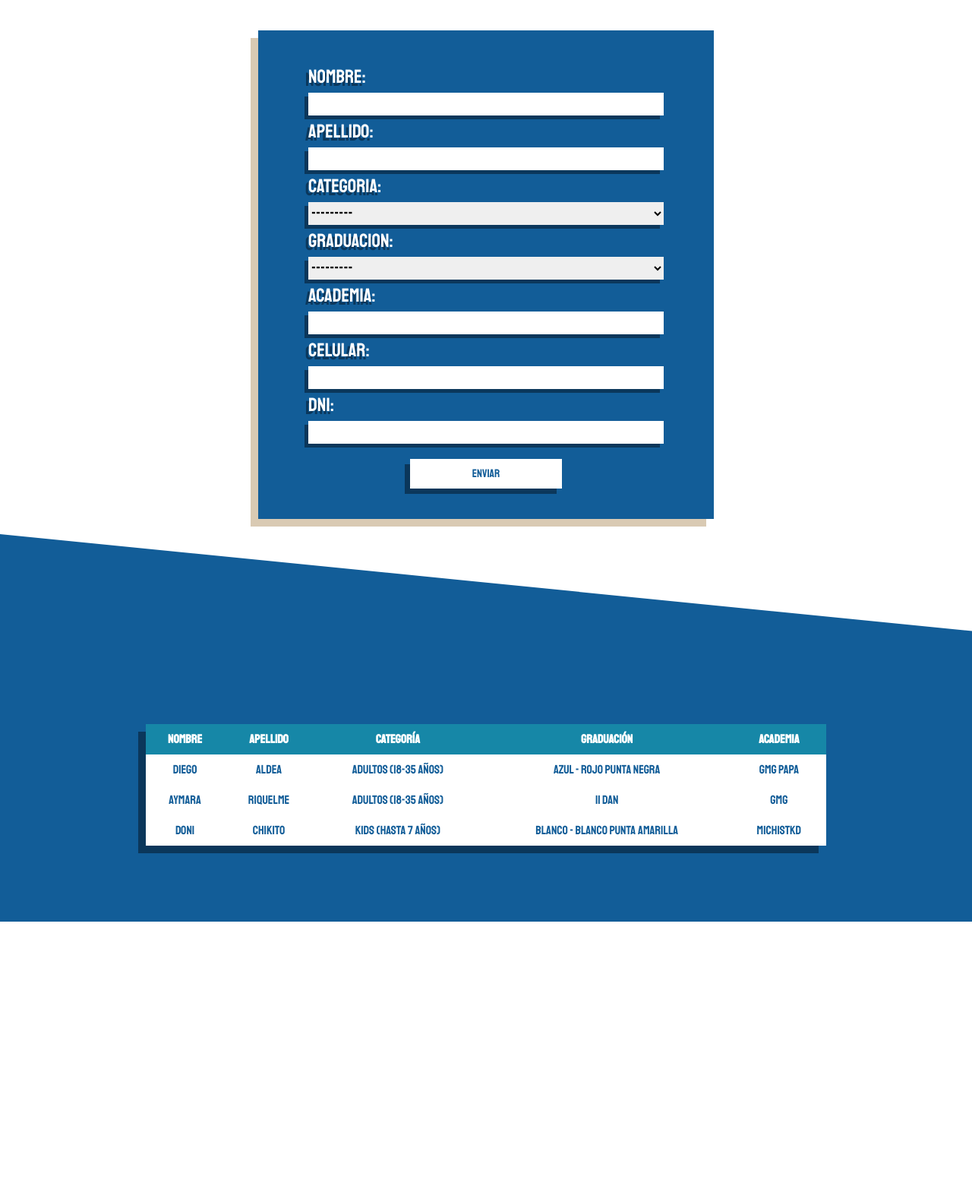
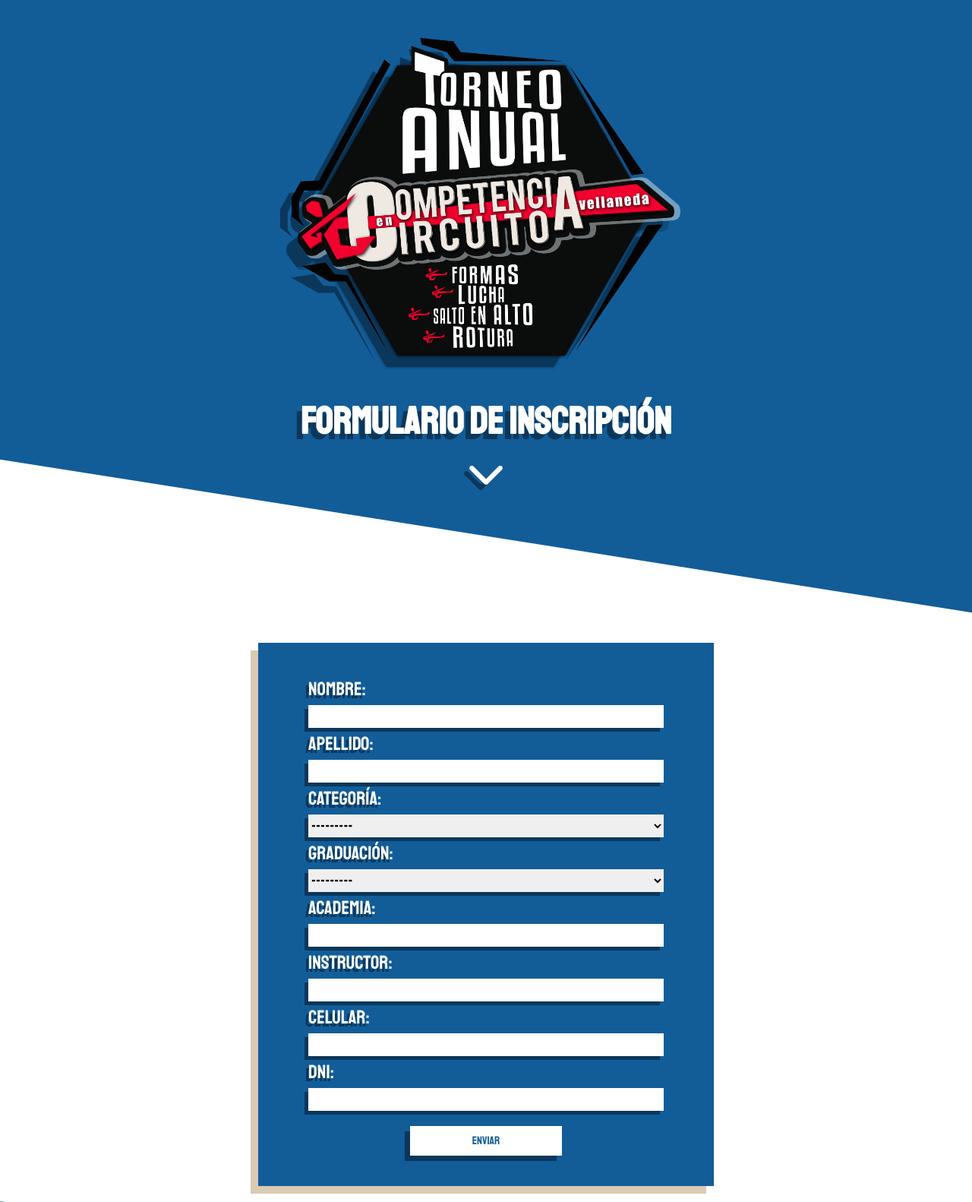
Before and after one commit to diegoaldea/inscripcionestkd, a Django app: page / in a window 1280 px wide. Shown: the top 1582 px of the page at 76% size. Before the commit the page ends 1213 px from the top, so only its background shows below. Run offline with Django 3.2, Linux system fonts and the light colour scheme; data comes from the database, SQL or seed files in the repository; both versions use the stored data as it was after the commit; some libraries are stand-ins or nearby versions.

Commit message:
add instructor

```diff
--- a/app/forms.py
+++ b/app/forms.py
@@ -5,4 +5,4 @@ from .models import Competidor
 class inscripcionForm(ModelForm):
     class Meta:
         model = Competidor
-        fields = ['nombre', 'apellido', 'categoria', 'graduacion', 'academia', 'celular', 'dni']
+        fields = ['nombre', 'apellido', 'categoria', 'graduacion', 'academia', 'instructor', 'celular', 'dni']
--- a/app/models.py
+++ b/app/models.py
@@ -25,14 +25,15 @@ class Competidor(models.Model):
 
     nombre = CharField(max_length=30, null = False, blank = False)
     apellido = CharField(max_length=30, null = False, blank = False)
-    categoria = CharField(max_length=100, null = False, blank = False, choices = categoriaChoices)
-    graduacion = CharField(max_length=100, null = False, blank = False, choices = graduacionChoices)
+    categoria = CharField(max_length=100, verbose_name="categoría", null = False, blank = False, choices = categoriaChoices)
+    graduacion = CharField(max_length=100, verbose_name="graduación", null = False, blank = False, choices = graduacionChoices)
     academia = CharField(max_length = 100, null = False, blank = False)
+    instructor = CharField(max_length=100, null = True, blank = True)
     celular = IntegerField(null = False, blank = False)
     dni = IntegerField(unique = True, null = False, blank = False)
 
     def __str__(self) -> str:
-        return self.nombre + " " + self.apellido
+        return self.nombre + " " + self.apellido + " /// " + self.academia
     class Meta:
         verbose_name = "Competidor"
         verbose_name_plural = "Competidores"
--- a/app/urls.py
+++ b/app/urls.py
@@ -3,6 +3,5 @@ from django.urls import path
 from . import views
 
 urlpatterns = [
-    path('', views.index, name="index"),
-    path('administrador/', views.administrador, name="administrador")
+    path('', views.index, name="index")
 ]
--- a/app/views.py
+++ b/app/views.py
@@ -5,6 +5,7 @@ from .models import *
 def index(request):
     inscripcion_form = inscripcionForm()
     competidores = Competidor.objects.order_by('id')
+
 
     if request.method == 'POST':
         inscripcion_form = inscripcionForm(request.POST)
@@ -18,12 +19,3 @@ def index(request):
     }
 
     return render(request, 'index.html', context)
-
-def administrador(request):
-    competidores = Competidor.objects.order_by()
-
-    context = {
-        'competidores':competidores
-    }
-
-    return render(request, 'administrador.html', context)
--- a/inscripcionesTkd/settings.py
+++ b/inscripcionesTkd/settings.py
@@ -123,7 +123,7 @@ USE_TZ = True
 STATIC_URL = '/static/'
 
 STATICFILES_DIRS = [
-    BASE_DIR / "static/css",
+    BASE_DIR / "static/",
 ]
 import os
 
@@ -131,6 +131,7 @@ STATIC_ROOT = os.path.join(BASE_DIR, "static")
 
 STATICFILES_STORAGE = 'whitenoise.storage.CompressedManifestStaticFilesStorage'
 
+
 # Default primary key field type
 # https://docs.djangoproject.com/en/3.2/ref/settings/#default-auto-field
 
--- a/static/css/index.css
+++ b/static/css/index.css
@@ -5,6 +5,44 @@
     font-family: 'Staatliches', cursive;
 }
 
+.logo{
+    background-color: #125D98;
+    clip-path: polygon(0 0, 100% 0%, 100% 100%, 0 75%);
+    padding-bottom: 100px;
+    display: flex;
+    flex-direction: column;
+    align-items: center;
+    justify-content: center;
+}
+.logo img{
+    filter: drop-shadow(-15px 15px 0 #0b375b);
+    max-width: 80%;
+    min-width: 400px;
+    height: 80%;
+}
+.img{
+    margin: 50px;
+    width: 40%;
+}
+.logo h1, .logo i{
+    width: 100%;
+    text-align: center;
+    color: #fff;
+    text-shadow: -7px 7px #0b375b;
+    font-size: 50px;
+}
+.logo i{
+    margin-bottom: 70px;
+    position: relative;
+}
+.arrow{
+    animation: arrow 1s ease infinite;
+}
+@keyframes arrow{
+    0%{top: 0;}
+    50%{top:15px}
+    100%{top:0}
+}
 .cont-form{
     width: 100%;
 
@@ -91,6 +129,7 @@ table{
     min-width: 70%;
     border-collapse: collapse;
     box-shadow: -10px 10px #0b375b;
+    overflow: scroll;
 }
 th{
     background-color: #1687A7;
--- a/templates/index.html
+++ b/templates/index.html
@@ -10,10 +10,18 @@
         <link rel="preconnect" href="https://fonts.gstatic.com" crossorigin>
         <link href="https://fonts.googleapis.com/css2?family=Staatliches&display=swap" rel="stylesheet">
 
+        <script src="https://kit.fontawesome.com/f604983684.js" crossorigin="anonymous"></script>
         {% load static %}
-        <link rel="stylesheet" type="text/css" href="{% static 'index.css' %}">
+        <link rel="stylesheet" type="text/css" href="{% static '/css/index.css' %}">
     </head>
 <body>
+
+    <div class="logo">
+        <img src="{% static '/img/logo-torneo.png' %}" class="img">
+        <h1>FORMULARIO DE INSCRIPCIÓN</h1>
+        <i class="fas fa-chevron-down arrow"></i>
+
+    </div>
 
     <div class="cont-form">
 
@@ -46,6 +54,19 @@
             </tr>
             {% endfor %}
         </table>
+        {% else %}
+        <table>
+            <tr>
+                <th>Nombre</th>
+                <th>Apellido</th>
+                <th>Categoría</th>
+                <th>Graduación</th>
+                <th>Academia</th>
+            </tr>
+            <tr>
+                por el momento no hay competidores inscriptos
+            </tr>
+        </table>
 
     {% endif %}
 
```
Also changed, not shown: app/migrations/0005_auto_20211028_1305.py (added), db.sqlite3, static/img/logo-torneo.png (added).
